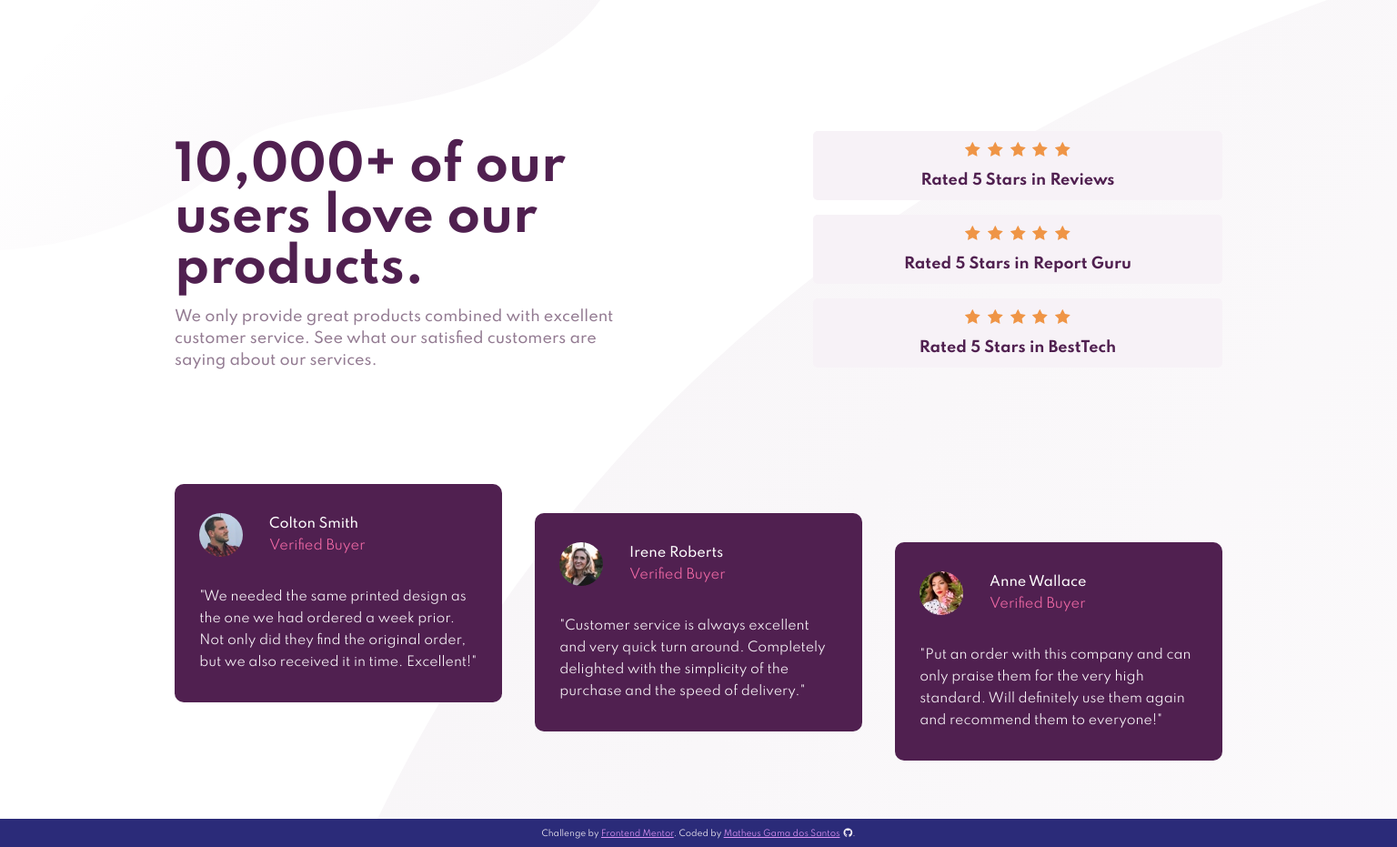
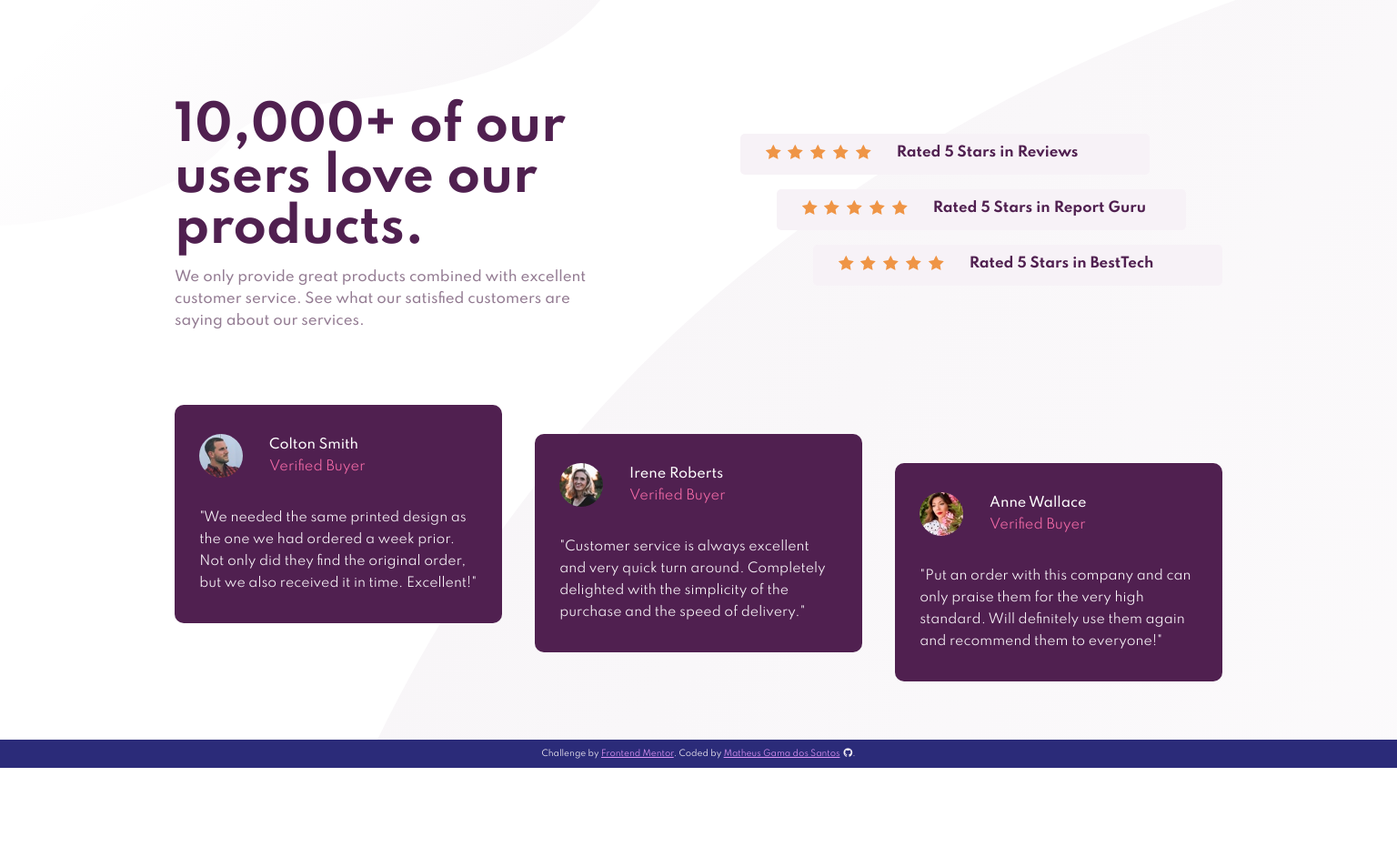
Before and after one commit to MatheusGSantos/social-proof-section, a plain HTML site: page index.html in a window 1536 px wide. Shown: the whole page at 91% size. After the commit the page ends 844 px from the top, so only its background shows below. Drawn offline with Linux system fonts and the light colour scheme.

Commit message:
updated css

```diff
--- a/styles/style.css
+++ b/styles/style.css
@@ -232,7 +232,7 @@ footer {
 
   .presentation {
     text-align: left;
-    max-width: 520px;
+    max-width: 480px;
   }
 
   .presentation h1 {
@@ -241,44 +241,27 @@ footer {
   }
 
   .presentation p {
-    font-size: 16px;
+    font-size: 15px;
   }
 
   .ratings {
     width: 100%;
-
     align-items: flex-end;
   }
 
   .rating {
     width: 90%;
     max-width: 450px;
-    /* display: flex;
-    align-items: center; */
   }
 
   .rating h4 {
     padding: 0;
-    font-size: 16px;
+    font-size: 15px;
   }
-
-  /* #reviews-rating {
-    margin-right: calc(calc(100vw - 950px) * 0.2);
-  }
-
-  #report-guru-rating {
-    margin-left: calc(calc(100vw - 950px) * 0.1);
-    margin-right: calc(calc(100vw - 950px) * 0.1);
-  }
-
-  #best-tech-rating {
-    margin-left: calc(calc(100vw - 950px) * 0.2);
-  } */
 
   .card-container {
     flex-direction: row;
     justify-content: space-between;
-    flex-wrap: wrap;
   }
 
   .card {
@@ -316,11 +299,7 @@ footer {
   }
 }
 
-@media only screen and (min-width: 1200px) {
-  /* .content-wrapper {
-    padding: 7rem 8rem 5rem;
-  } */
-
+@media only screen and (min-width: 1310px) {
   .presentation h1 {
     font-size: 3.3rem;
     line-height: 3.5rem;
@@ -333,6 +312,26 @@ footer {
   .ratings {
     padding-left: 5%;
   }
+
+  .rating {
+    display: flex;
+  }
+
+  #reviews-rating {
+    margin-right: 2rem;
+  }
+
+  #report-guru-rating {
+    margin-right: 1rem;
+  }
+
+  #best-tech-rating {
+    margin-left: 0;
+  }
+
+  .ratings .stars {
+    padding-bottom: 0;
+  }
 }
 
 @media only screen and (min-width: 1440px) {
@@ -341,4 +340,16 @@ footer {
     max-width: 1440px;
     padding: 7rem 9rem 4rem;
   }
+
+  #reviews-rating {
+    margin-right: 5rem;
+  }
+
+  #report-guru-rating {
+    margin-right: 2.5rem;
+  }
+
+  #best-tech-rating {
+    margin-left: 0;
+  }
 }
```
